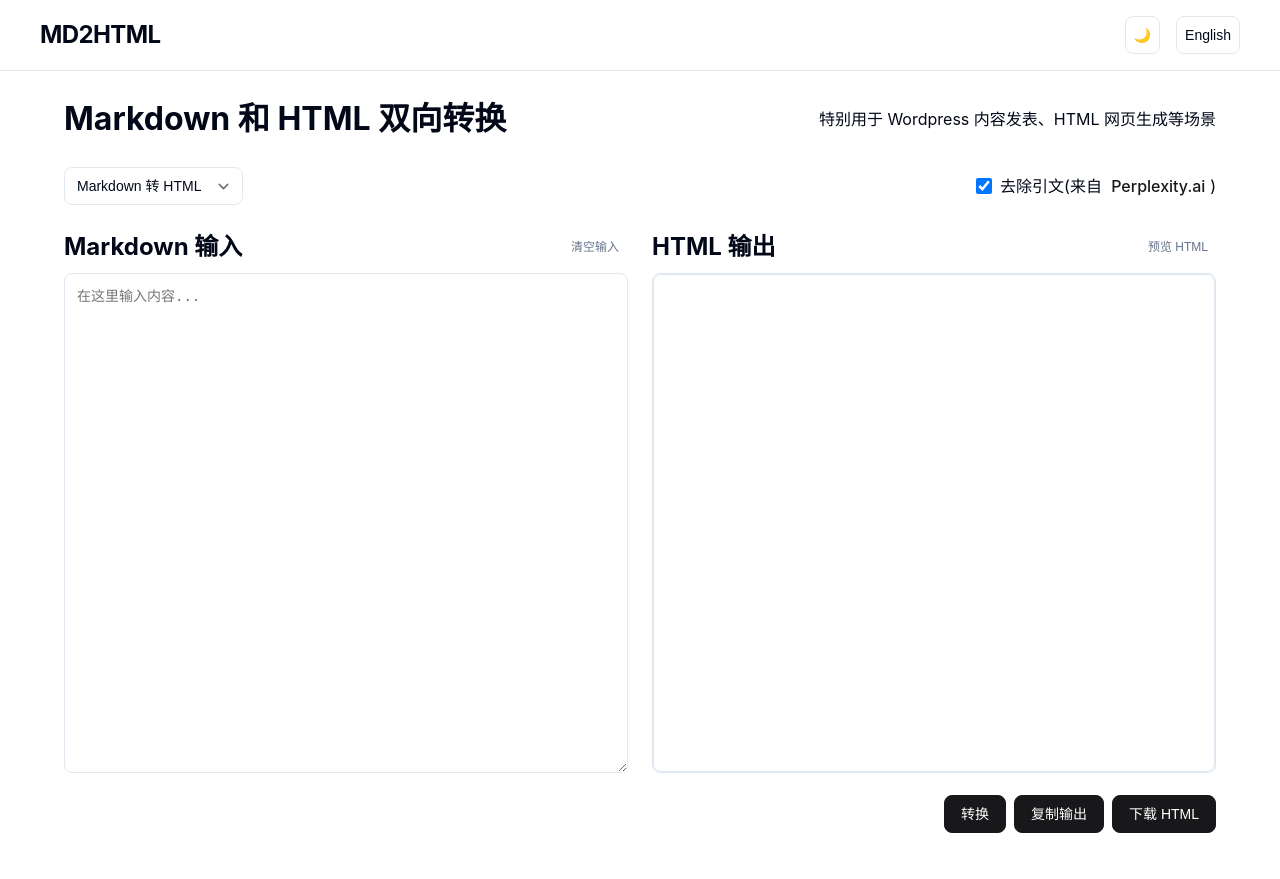
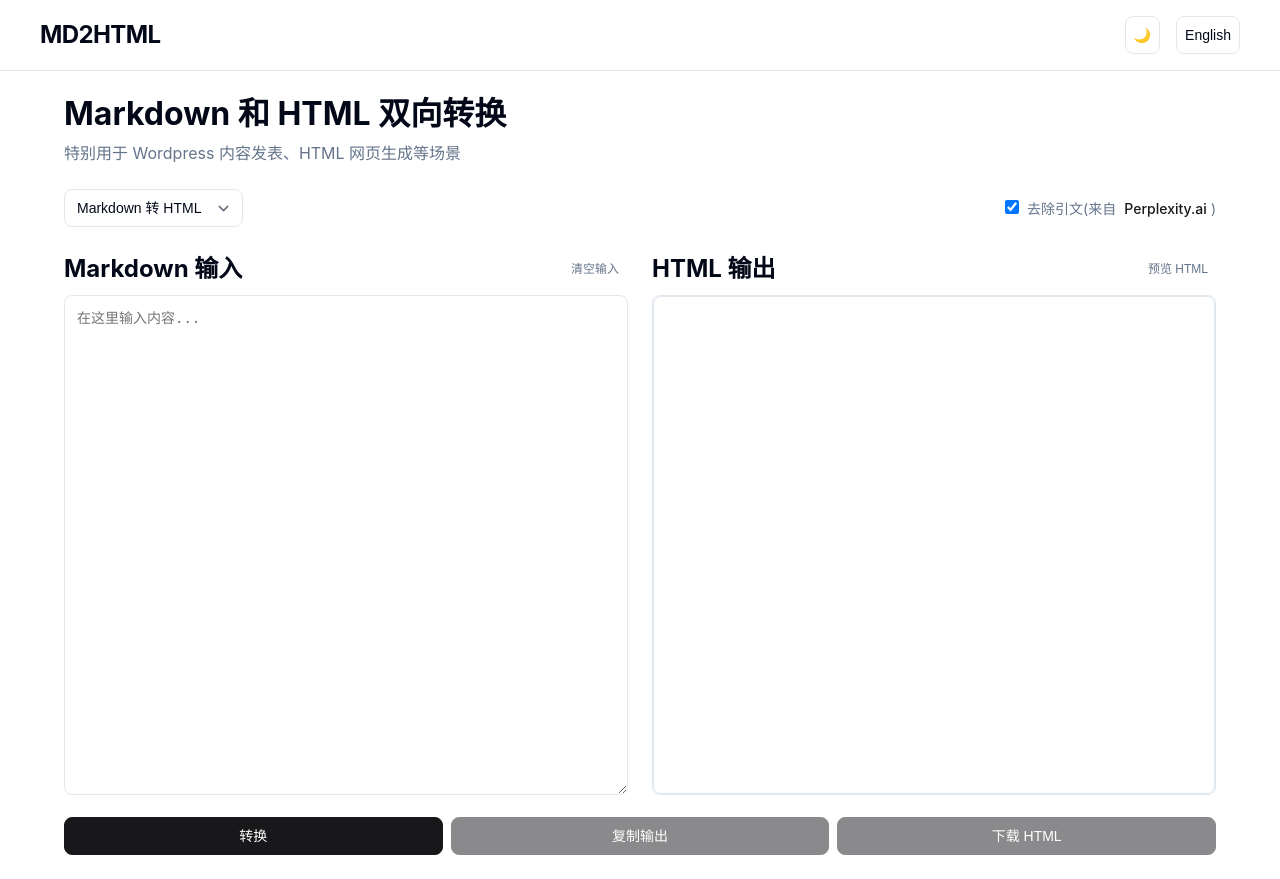
Before and after one commit to pdmaker/Markdown-to-HTML, a website: page index.html in a window 1280 px wide. Before the commit the page ends 857 px from the top, so only its background shows below. Drawn offline with nearby package versions, Linux system fonts and the light colour scheme.

Commit message:
调整移动端适配

```diff
--- a/script.js
+++ b/script.js
@@ -154,6 +154,9 @@ function convert() {
         previewArea.textContent = markdownOutput;
         rawArea.textContent = markdownOutput;
     }
+
+    // 更新按钮状态
+    updateButtonStates();
 }
 
 function copyOutput() {
@@ -168,11 +171,15 @@ function copyOutput() {
 function clearInput() {
     document.getElementById('input-area').value = '';
     convert();
+    // 更新按钮状态
+    updateButtonStates();
 }
 
 function clearOutput() {
     document.getElementById('preview-area').innerHTML = '';
     document.getElementById('raw-area').textContent = '';
+    // 更新按钮状态
+    updateButtonStates();
 }
 
 document.getElementById('input-area').addEventListener('input', convert);
@@ -309,3 +316,17 @@ function downloadHtml() {
     // 显示提示
     showToast(translations[currentLang].copySuccess);
 }
+
+// 添加按钮状态控制函数
+function updateButtonStates() {
+    const rawArea = document.getElementById('raw-area');
+    const copyButton = document.querySelector('button[onclick="copyOutput()"]');
+    const downloadButton = document.querySelector('button[onclick="downloadHtml()"]');
+
+    const isEmpty = !rawArea.textContent.trim();
+    copyButton.disabled = isEmpty;
+    downloadButton.disabled = isEmpty;
+}
+
+// 初始化时调用一次
+updateButtonStates();
--- a/styles.css
+++ b/styles.css
@@ -142,35 +142,51 @@ textarea:focus {
 
 .header {
     display: flex;
-    justify-content: space-between;
-    align-items: center;
+    flex-direction: column;
+    gap: 0.5rem;
     margin-bottom: 1.5rem;
+    text-align: left;
+}
+
+.header h1 {
+    font-size: 2rem;
+    line-height: 1.2;
+}
+
+.subtitle {
+    font-size: 1rem;
+    color: var(--muted-foreground);
 }
 
 .controls {
     display: flex;
+    flex-wrap: wrap;
     gap: 1rem;
+    margin-bottom: 1rem;
     align-items: center;
-    margin-bottom: 1.5rem;
 }
 
 .mode-switch {
     flex: 1;
+    min-width: 200px;
 }
 
 .citation-control {
     display: flex;
     align-items: center;
     gap: 0.5rem;
+    margin-left: auto;
+    color: var(--muted-foreground);
+    font-size: 0.875rem;
 }
 
 .citation-control input[type="checkbox"] {
-    width: 1rem;
-    height: 1rem;
-    border-radius: var(--radius);
-    border: 1px solid var(--border);
-    background-color: var(--background);
-    cursor: pointer;
+    width: 14px;
+    height: 14px;
+    margin: 0;
+    vertical-align: middle;
+    position: relative;
+    top: -1px;
 }
 
 select {
@@ -524,3 +540,134 @@ button:focus {
 [data-theme="dark"] .perplexity-link:hover {
     color: var(--foreground);
 }
+
+/* 调整 header 部分的响应式布局 */
+.header {
+    display: flex;
+    flex-direction: column;
+    gap: 0.5rem;
+    margin-bottom: 1.5rem;
+    text-align: left;
+}
+
+.header h1 {
+    font-size: 2rem;
+    line-height: 1.2;
+}
+
+.subtitle {
+    font-size: 1rem;
+    color: var(--muted-foreground);
+}
+
+/* 调整控制区域的响应式布局 */
+.controls {
+    display: flex;
+    flex-wrap: wrap;
+    gap: 1rem;
+    margin-bottom: 1rem;
+    align-items: center;
+}
+
+.mode-switch {
+    flex: 1;
+    min-width: 200px;
+}
+
+.citation-control {
+    display: flex;
+    align-items: center;
+    gap: 0.5rem;
+    margin-left: auto;
+    color: var(--muted-foreground);
+    font-size: 0.875rem;
+}
+
+.citation-control input[type="checkbox"] {
+    width: 14px;
+    height: 14px;
+    margin: 0;
+    vertical-align: middle;
+    position: relative;
+    top: -1px;
+}
+
+/* 移动端适配 */
+@media (max-width: 640px) {
+    .citation-control {
+        margin-left: 0;
+        width: 100%;
+    }
+}
+
+/* 修改导航栏的响应式布局 */
+@media (max-width: 640px) {
+    .navbar {
+        padding: 0.75rem;  /* 减小内边距 */
+    }
+
+    .navbar-container {
+        flex-direction: row;  /* 改回横向排列 */
+        justify-content: space-between;  /* 两端对齐 */
+        align-items: center;
+        padding: 0;
+        gap: 0.5rem;  /* 减小间距 */
+    }
+
+    .logo {
+        font-size: 1.25rem;  /* 稍微减小 logo 字体大小 */
+    }
+
+    .navbar-controls {
+        gap: 0.5rem;  /* 减小控制按钮之间的间距 */
+    }
+
+    .theme-switch, .lang-switch {
+        padding: 0.35rem;  /* 减小按钮内边距 */
+        font-size: 0.875rem;  /* 减小按钮文字大小 */
+    }
+}
+
+/* 调整中等屏幕的布局 */
+@media (min-width: 641px) and (max-width: 1024px) {
+    .container {
+        grid-template-columns: 1fr;
+        gap: 1.5rem;
+    }
+
+    .header h1 {
+        font-size: 1.75rem;
+    }
+
+    .main-content {
+        padding: 1.25rem;
+    }
+}
+
+/* 优化按钮在移动端的显示 */
+.buttons button {
+    width: 100%;
+    padding: 0.5rem;
+    white-space: nowrap;
+}
+
+/* 优化链接在移动端的显示 */
+.perplexity-link {
+    display: inline-block;
+    margin: 0.2em 0;
+}
+
+/* 优化 Toast 在移动端的显示 */
+@media (max-width: 640px) {
+    .toast {
+        width: calc(100% - 2rem);
+        margin: 0 1rem;
+        text-align: center;
+    }
+}
+
+button:disabled {
+    opacity: 0.5;
+    cursor: not-allowed;
+    pointer-events: none;
+}
```
